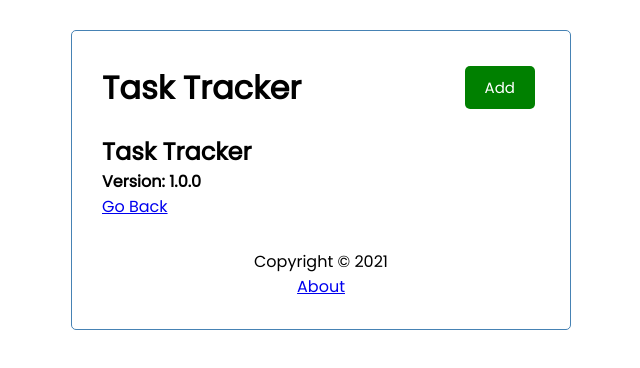
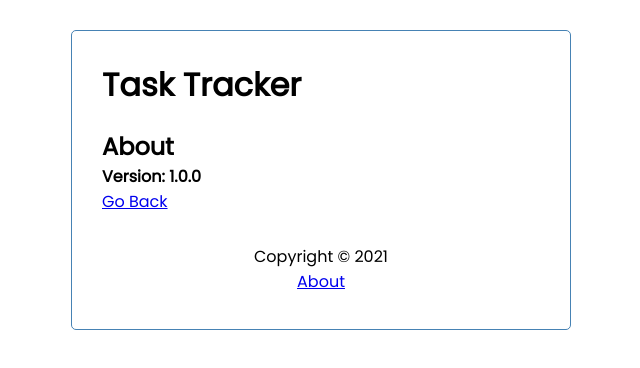
Before and after one commit to Fighteros/ng-task-tracker, an Angular app: page /about in a window 1280 px wide. Shown: the top 368 px of the page, without its empty margins (319-959 px from the left). Built offline with nearby package versions, Linux system fonts and the light colour scheme.

Commit message:
hidden add btn from routes but /

```diff
--- a/src/app/components/about/about.component.html
+++ b/src/app/components/about/about.component.html
@@ -1,5 +1,5 @@
 <div>
-    <h2>Task Tracker</h2>
+    <h2>About</h2>
     <h4>Version: 1.0.0</h4>
     <a routerLink="/">Go Back</a>
 </div>
--- a/src/app/components/header/header.component.html
+++ b/src/app/components/header/header.component.html
@@ -1,5 +1,8 @@
 <header>
     <h1>{{title}}</h1>
-    <app-button color="{{showAddTask? 'red': 'green'}}" text="{{showAddTask? 'close': 'Add'}}"
-        (btnClick)="toggleAddTask()"></app-button>
+    <app-button
+    *ngIf="hasRoute('/')"
+    color="{{showAddTask? 'red': 'green'}}"
+    text="{{showAddTask? 'close': 'Add'}}"
+    (btnClick)="toggleAddTask()"></app-button>
 </header>
--- a/src/app/components/header/header.component.ts
+++ b/src/app/components/header/header.component.ts
@@ -1,6 +1,8 @@
 import { Component, OnInit } from '@angular/core';
 import { UiService } from 'src/app/services/ui.service';
 import { Subscription } from 'rxjs';
+import { Router } from '@angular/router';
+
 @Component({
   selector: 'app-header',
   templateUrl: './header.component.html',
@@ -11,7 +13,7 @@ export class HeaderComponent implements OnInit {
   showAddTask: boolean = false;
   subscription!: Subscription;
 
-  constructor(private uiService: UiService) {
+  constructor(private uiService: UiService, private router: Router) {
     this.subscription = this.uiService.onToggle().subscribe((value) => this.showAddTask = value);
   }
 
@@ -22,4 +24,7 @@ export class HeaderComponent implements OnInit {
     this.uiService.toggleAddTask();
   }
 
+  hasRoute(route: string){
+    return this.router.url === route;
+  }
 }
```
